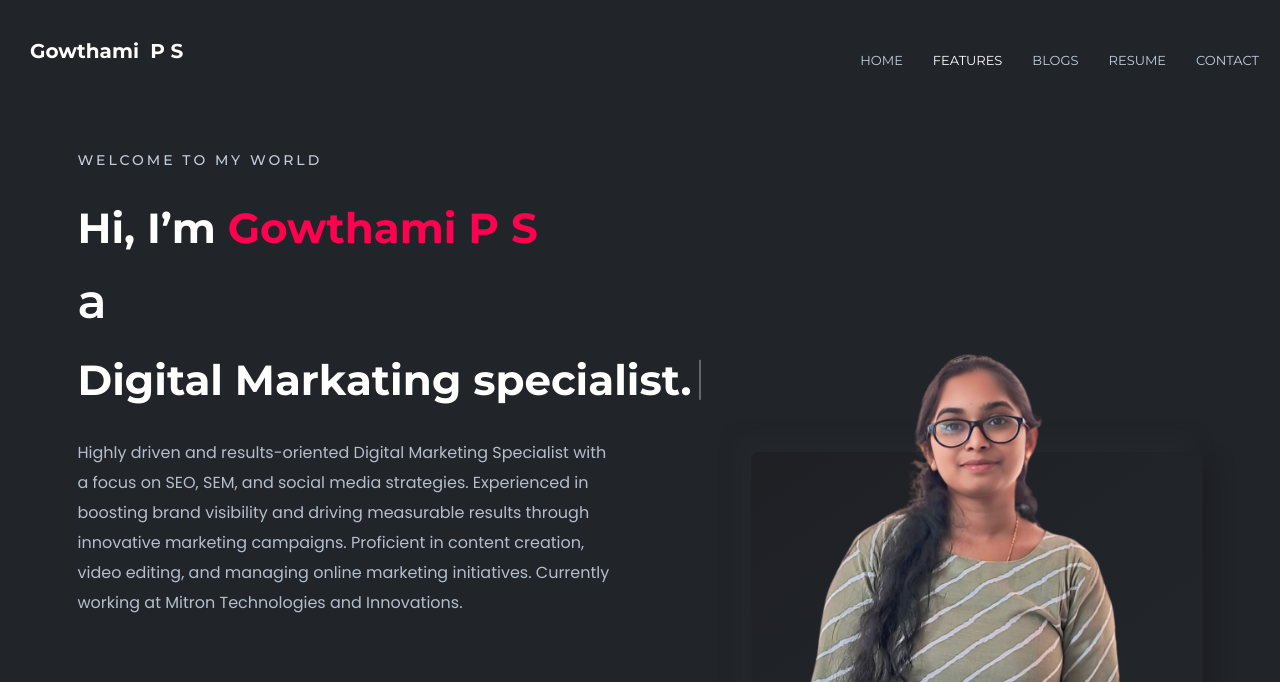
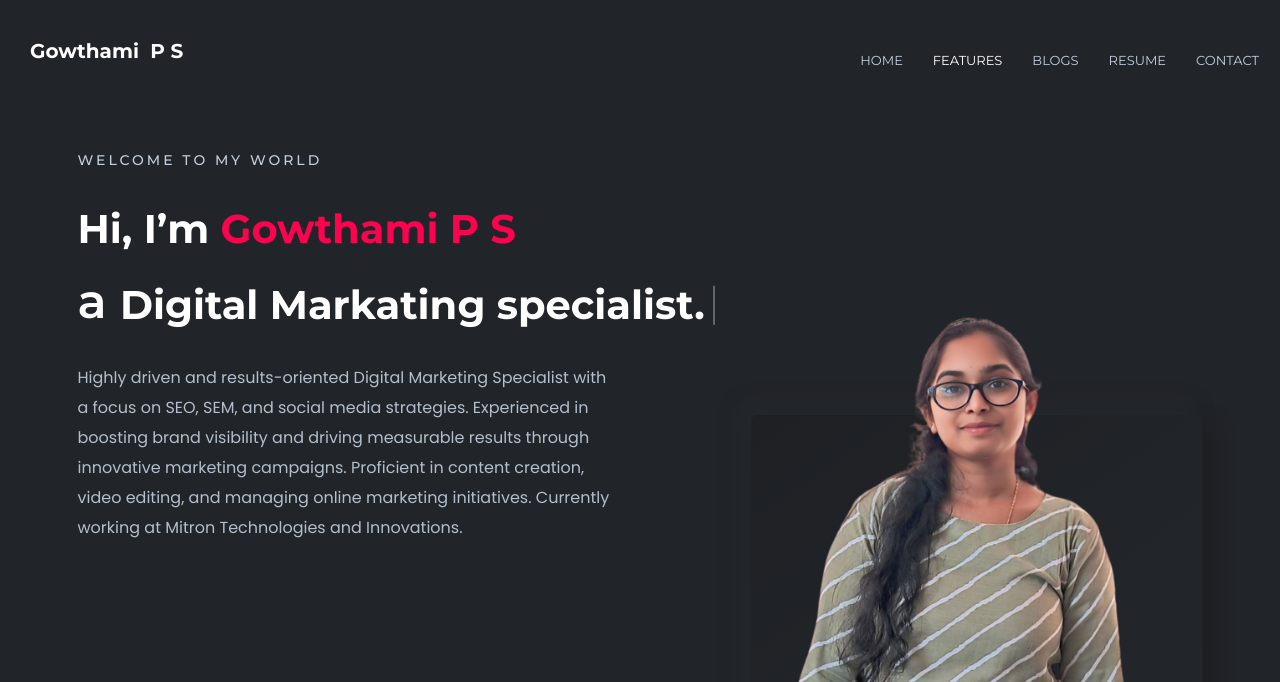
Before and after one commit to gowthamireddy447/myportfolio, a plain HTML site: page index.html in a window 1280 px wide. Shown: the top 682 px of the page. Drawn offline with Linux system fonts and the light colour scheme.

Commit message:
Update index.html

```diff
--- a/index.html
+++ b/index.html
@@ -126,13 +126,13 @@
                             <div class="content">
                                 <div class="inner" >
                                     <span class="subtitle" >Welcome to my world</span>
-                                    <h1 class="title" style="font-size: 42px;">Hi, I’m <span>Gowthami P S</span><br>
+                                    <h1 class="title" style="font-size: 40px;">Hi, I’m <span>Gowthami P S</span><br>
                                         <span class="header-caption" id="page-top">
                                             <!-- type headline start-->
                                             <span class="cd-headline clip is-full-width">
                                                 <span>a </span>
                                         <!-- ROTATING TEXT -->
-                                        <span class="cd-words-wrapper" style="font-size: 42px;">
+                                        <span class="cd-words-wrapper" style="font-size: 40px;">
                                             <b class="is-visible">Digital Markating specialist.</b>
                                             <b class="is-hidden">Social Media Analyst.</b>
                                             <!-- <b class="is-hidden">Professional Coder.</b> -->
```
